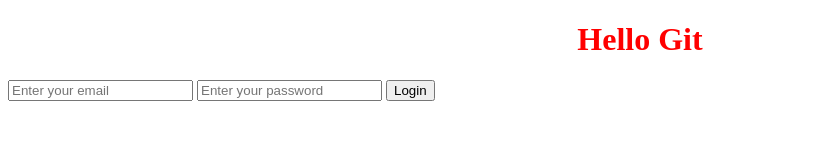
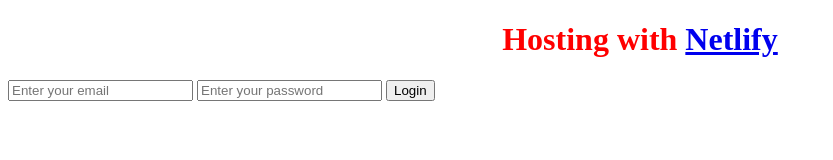
Before and after one commit to serenaCapy/my-awesome-app, a plain HTML site: page index.html in a window 1280 px wide. Shown: the whole page, without its empty margins (0-833 px from the left). Drawn offline with Linux system fonts and the light colour scheme.

Commit message:
Added link to Netllify

```diff
--- a/index.html
+++ b/index.html
@@ -7,7 +7,7 @@
     <link rel="stylesheet" href="style.css" />
   </head>
   <body>
-    <h1>Hello Git</h1>
+    <h1>Hosting with <a href="https://www.netlify.com/"> Netlify </a></h1>
     <form>
       <input type="email" placeholder="Enter your email" />
       <input type="password" placeholder="Enter your password" />
```
